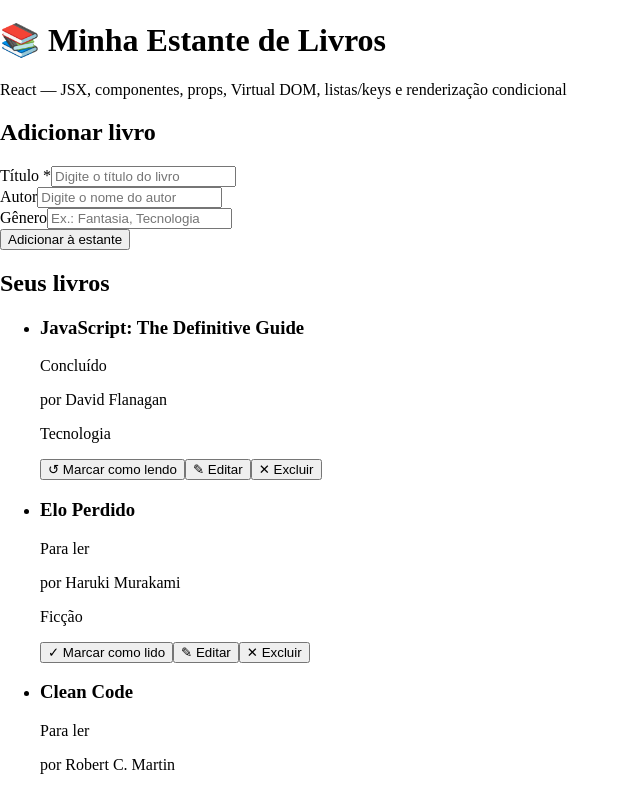
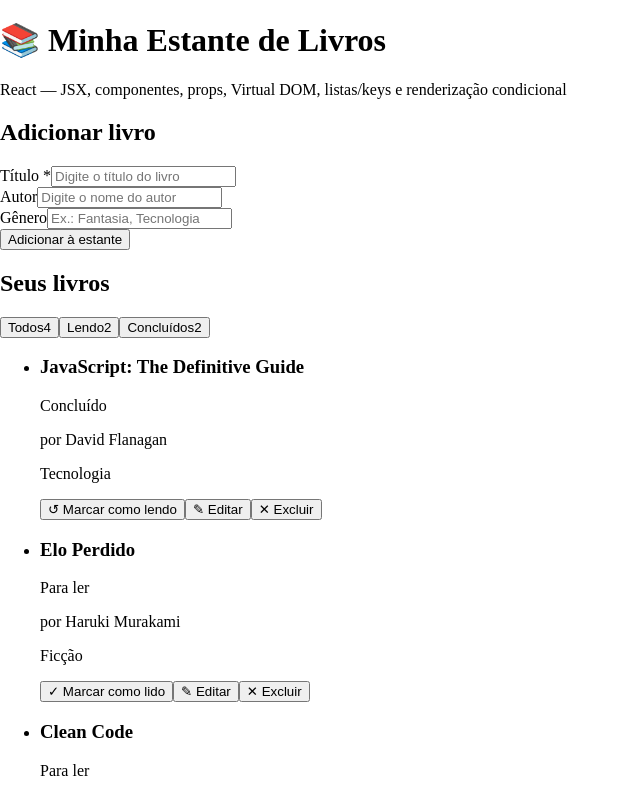
Before and after one commit to jenifferCamar/Minha-estante-de-livros, a React (Vite) app: page / in a window 1280 px wide. Shown: the top 790 px of the page, without its empty margins (0-640 px from the left). Built offline with nearby package versions, Linux system fonts and the light colour scheme.

Commit message:
feat: filtros e renderizacao condicional (estados todos/lendo/concluidos, loading)

```diff
--- a/src/App.jsx
+++ b/src/App.jsx
@@ -2,6 +2,7 @@ import { useEffect, useState } from "react";
 import { LIVROS_INICIAIS } from "./data/livros";
 import ListaLivros from "./components/ListaLivros";
 import FormLivro from "./components/FormLivro";
+import Filtros from "./components/Filtros";
 import EstadoCarregamento from "./components/EstadoCarregamento";
 
 function Header() {
@@ -21,6 +22,7 @@ function App() {
   const [livros, setLivros] = useState(LIVROS_INICIAIS);
   const [carregando, setCarregando] = useState(true);
   const [editando, setEditando] = useState(null);
+  const [filtro, setFiltro] = useState("todos");
 
   useEffect(() => {
     const timer = setTimeout(() => setCarregando(false), 800);
@@ -49,6 +51,18 @@ function App() {
   const iniciarEdicao = (id) => setEditando(livros.find((l) => l.id === id));
   const cancelarEdicao = () => setEditando(null);
 
+  const contagem = {
+    todos: livros.length,
+    lendo: livros.filter((l) => !l.concluido).length,
+    concluidos: livros.filter((l) => l.concluido).length,
+  };
+  const livrosFiltrados =
+    filtro === "todos"
+      ? livros
+      : livros.filter((l) =>
+          filtro === "concluidos" ? l.concluido : !l.concluido
+        );
+
   return (
     <>
       <Header />
@@ -60,12 +74,13 @@ function App() {
         />
         <section className="estante">
           <h2>Seus livros</h2>
+          <Filtros filtro={filtro} onFiltrar={setFiltro} contagem={contagem} />
           {carregando ? (
             <EstadoCarregamento />
           ) : (
             <ListaLivros
-              livros={livros}
-              filtro="todos"
+              livros={livrosFiltrados}
+              filtro={filtro}
               onAlternarStatus={alternarStatus}
               onEditar={iniciarEdicao}
               onExcluir={excluirLivro}
--- /dev/null
+++ b/src/components/Filtros.jsx
@@ -0,0 +1,27 @@
+export default function Filtros({ filtro, onFiltrar, contagem }) {
+  const opcoes = [
+    { valor: "todos", label: "Todos" },
+    { valor: "lendo", label: "Lendo" },
+    { valor: "concluidos", label: "Concluídos" },
+  ];
+
+  return (
+    <nav className="filtros" role="group" aria-label="Filtrar livros">
+      {opcoes.map((opcao) => {
+        const ativo = filtro === opcao.valor;
+        return (
+          <button
+            key={opcao.valor}
+            type="button"
+            className={`filtro-botao ${ativo ? "ativo" : ""}`}
+            aria-pressed={ativo}
+            onClick={() => onFiltrar(opcao.valor)}
+          >
+            {opcao.label}
+            <span className="filtro-contagem">{contagem[opcao.valor]}</span>
+          </button>
+        );
+      })}
+    </nav>
+  );
+}
```
